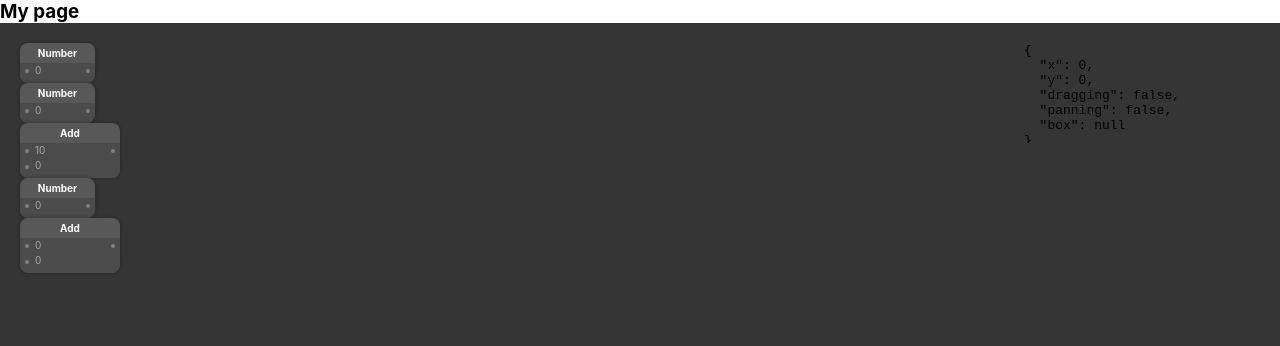
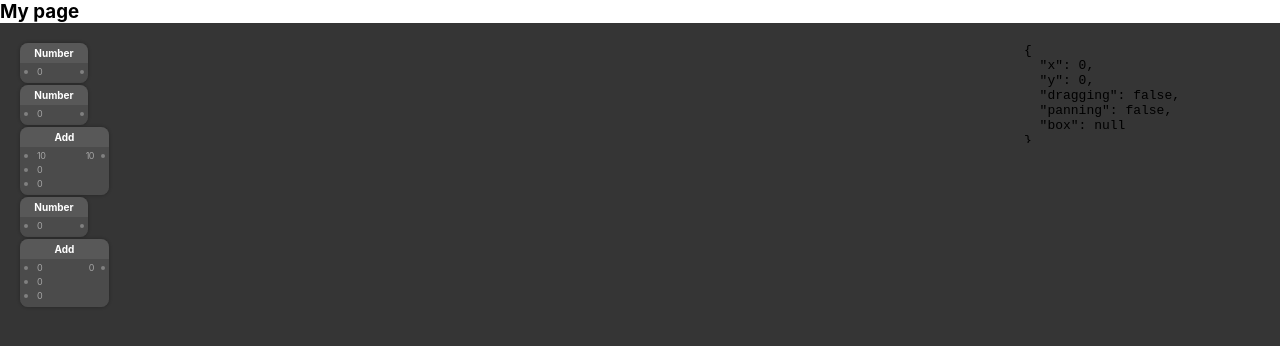
Before and after one commit to mikkmartin/node-editor, a Next.js app: page / in a window 1280 px wide. Shown: the top 346 px of the page. Built offline with nearby package versions, Linux system fonts and the light colour scheme.

Commit message:
input field

```diff
--- a/components/NodeEditor/Node/Node.tsx
+++ b/components/NodeEditor/Node/Node.tsx
@@ -4,20 +4,14 @@ import { useStore } from '../EditorProvider'
 import { Label } from './Label'
 import Sockets from './Sockets'
 import styled from 'styled-components'
+import { Node as PureNode } from './nodeTypes'
+export type { NodeType } from './nodeTypes'
 
-export interface INode {
-  id: string
-  type: 'number' | 'add'
-  x: number
-  y: number
-  width: number
-  height: number
-  outputs: any[]
-  inputs: any[]
-  selected?: boolean
+export interface INode extends PureNode {
+  selected: boolean
 }
 
-export const Node = ({ id, type, inputs }: INode) => {
+export const Node = ({ id }: INode) => {
   const { drag, select, deselect, deselectAll, nodes, handlePan, handlePanEnd } = useStore()
 
   const handleTapStart = (ev, id, selected) => {
--- a/components/NodeEditor/Node/Sockets/Socket.tsx
+++ b/components/NodeEditor/Node/Sockets/Socket.tsx
@@ -1,41 +1,49 @@
-import { motion, PanInfo } from 'framer-motion'
-import styled from 'styled-components'
+import { motion } from 'framer-motion'
+import { useEffect, useRef, useState } from 'react'
+import styled, { css } from 'styled-components'
+import { NodeType } from '../Node'
 
-interface SocketProps {
+export interface SocketProps {
   width: number
   nth: number
   value: any
   type: 'input' | 'output'
+  nodeType: NodeType
 }
 
-export const Socket = ({ value, nth, type, width }: SocketProps) => {
-  const y = 20 + nth * 15
+export const Socket = ({ value, nth, type, width, nodeType }: SocketProps) => {
+  const [editing, setEditing] = useState(false)
+  const y = 23 + nth * 14
   const isInput = type === 'input'
   const x = isInput ? 0 : width - 15
+  const hideInput = nodeType === 'number' && !isInput
 
-  const textX = x + 15
-  const textY = y + 11
+  const inputX = isInput ? 14 : -30
 
-  const cx = isInput ? 7 : width - 7
-  const cy = 28 + nth * 16
+  const handleEdit = () => {
+    setEditing(true)
+  }
 
   return (
-    <Container>
-      <motion.rect x={x} y={y} fill="rgba(0,0,0,0)" width="16" height="16" />
-      <circle cx={cx} cy={cy} r="2" fill="gray" />
+    <Container style={{ x, y }}>
+      <motion.rect fill="rgba(0,0,0,0)" width="14" height="14" />
+      <circle cx={isInput ? 6 : 9} cy="6" r="2" fill="gray" />
       <motion.circle
         strokeWidth="2"
         stroke="transparent"
         style={{ fill: 'transparent' }}
-        cx={cx}
-        cy={cy}
+        cx="6"
+        cy="6"
         r="5"
         fill="none"
       />
-      {isInput && (
-        <text x={textX} y={textY} opacity={0.5}>
-          {value}
-        </text>
+      {!hideInput && (
+        <Input
+          value={value}
+          x={inputX}
+          textAlign={isInput ? 'left' : 'right'}
+          disabled={!isInput}
+        />
       )}
     </Container>
   )
@@ -47,3 +55,86 @@ const Container = styled(motion.g)`
     pointer-events: none;
   }
 `
+
+const Input = ({ value, disabled, x, textAlign }) => {
+  const [editing, setEditing] = useState(false)
+  const inputRef = useRef<HTMLInputElement>(null)
+
+  const handleTap = ev => {
+    ev.preventDefault()
+    ev.stopPropagation()
+    setEditing(true)
+  }
+
+  useEffect(() => {
+    if (inputRef.current && editing) {
+      console.log(inputRef.current)
+      inputRef.current.focus()
+      inputRef.current.select()
+    }
+  }, [editing])
+
+  return (
+    <InputContainer
+      onTap={handleTap}
+      disabled={disabled}
+      transition={{ duration: 0 }}
+      variants={{
+        default: { opacity: 0.1 },
+        hover: { opacity: 1 },
+      }}
+      x={x}
+      y="-1">
+      <input
+        style={{ textAlign }}
+        ref={inputRef}
+        type="text"
+        disabled={disabled || !editing}
+        value={value}
+      />
+    </InputContainer>
+  )
+}
+
+const InputContainer = styled(motion.foreignObject)<any>`
+  width: 30px;
+  height: 14px;
+  background: transparent;
+  border-radius: 4px;
+  input {
+    position: absolute;
+    top: -3px;
+    letter-spacing: -0.5px;
+    height: 18px;
+    width: 30px;
+    border: none;
+    color: rgba(255, 255, 255, 0.5);
+    background: transparent;
+    font-size: 9px;
+    outline: none;
+    margin: 0;
+    font-family: inherit;
+    padding-left: 3px;
+    cursor: auto;
+    pointer-events: none;
+    &:hover {
+      color: rgba(255, 255, 255, 1);
+    }
+    ${p =>
+      !p.disabled &&
+      css`
+        pointer-events: auto;
+        z-index: 1;
+        cursor: default;
+        &:hover {
+          background: rgba(255, 255, 255, 0.15);
+        }
+      `}
+    &:focus {
+      opacity: 1;
+      background: rgba(255, 255, 255, 1);
+      color: black;
+      cursor: unset;
+    }
+  }
+`
--- a/components/NodeEditor/Node/Sockets/Sockets.tsx
+++ b/components/NodeEditor/Node/Sockets/Sockets.tsx
@@ -1,14 +1,49 @@
 import { Socket } from './Socket'
+import { INode, NodeType } from '../Node'
 
-export const Sockets = ({ inputs, outputs, width }) => {
+export interface ISocket {
+  id: string
+  value: number | string
+}
+
+export const Sockets = ({ inputs, outputs, width, type }: INode) => {
   return (
     <>
+      {compute(inputs, outputs, type).map((output, i) => (
+        <Socket
+          key={output.id}
+          type="output"
+          nodeType={type}
+          nth={i}
+          value={output.value}
+          width={width}
+        />
+      ))}
       {inputs.map((input, i) => (
-        <Socket key={input.id} type="input" nth={i} value={input.value} width={width} />
-      ))}
-      {outputs.map((output, i) => (
-        <Socket key={output.id} type="output" nth={i} value={output.value} width={width} />
+        <Socket
+          key={input.id}
+          type="input"
+          nodeType={type}
+          nth={i}
+          value={input.value}
+          width={width}
+        />
       ))}
     </>
   )
 }
+
+const compute = (inputs: ISocket[], outputs: ISocket[], type: NodeType) => {
+  switch (type) {
+    case 'add':
+      return [add(inputs)]
+    default:
+      return inputs
+  }
+}
+
+const add = (inputs: ISocket[]): ISocket =>
+  inputs.reduce((a, { value }) => ({
+    ...a,
+    value: typeof a.value === 'number' ? a.value : a.value.toString() + value,
+  }))
--- a/components/NodeEditor/Node/Sockets/index.ts
+++ b/components/NodeEditor/Node/Sockets/index.ts
@@ -1 +1,2 @@
 export { Sockets as default } from './Sockets'
+export type { ISocket } from './Sockets'
--- a/components/NodeEditor/Node/nodeTypes.ts
+++ b/components/NodeEditor/Node/nodeTypes.ts
@@ -1,10 +1,8 @@
 import { nanoid } from 'nanoid'
+import { ISocket } from './Sockets'
 
 export type NodeType = 'number' | 'add' | 'substract' | 'multiply' | 'divide'
-interface Socket {
-  id: string
-  value: number | string
-}
+
 export interface NodeProps {
   type: NodeType
   x?: number
@@ -17,8 +15,8 @@ export interface Node extends NodeProps {
   y: number
   width: number
   height: number
-  inputs: Socket[]
-  outputs: Socket[]
+  inputs: ISocket[]
+  outputs: ISocket[]
 }
 
 let runningY = 20
@@ -40,7 +38,7 @@ export const getNodeProps = (initialProps: NodeProps): Node => {
     default:
       node = { ...numberNode(initialProps), ...defaults }
   }
-  runningY += height
+  runningY += height + 2
   return node
 }
 
@@ -49,7 +47,7 @@ const addNode = props => {
     ...props,
     id: nanoid(),
     x: 20,
-    width: 100,
+    width: 89,
   }
 }
 
@@ -58,19 +56,19 @@ const numberNode = props => {
     ...props,
     id: nanoid(),
     x: 20,
-    width: 75,
+    width: 68,
   }
 }
 
 interface Sockets {
-  inputs: Socket[]
-  outputs: Socket[]
+  inputs: ISocket[]
+  outputs: ISocket[]
 }
 const getInputs = (type: NodeType, initialInputs?: any[]): Sockets => {
   switch (type) {
     case 'add':
       return {
-        inputs: mapInputs([0, 0], initialInputs),
+        inputs: mapInputs([0, 0, 0], initialInputs),
         outputs: mapInputs([0]),
       }
     default:
@@ -88,5 +86,5 @@ const mapInputs = (defaults, initialValues?: any[]) =>
   }))
 
 const calcNodeHeight = ({ inputs, outputs }: Sockets): number => {
-  return 25 + Math.max(inputs.length, outputs.length) * 15
+  return 26 + Math.max(inputs.length, outputs.length) * 14
 }
```
